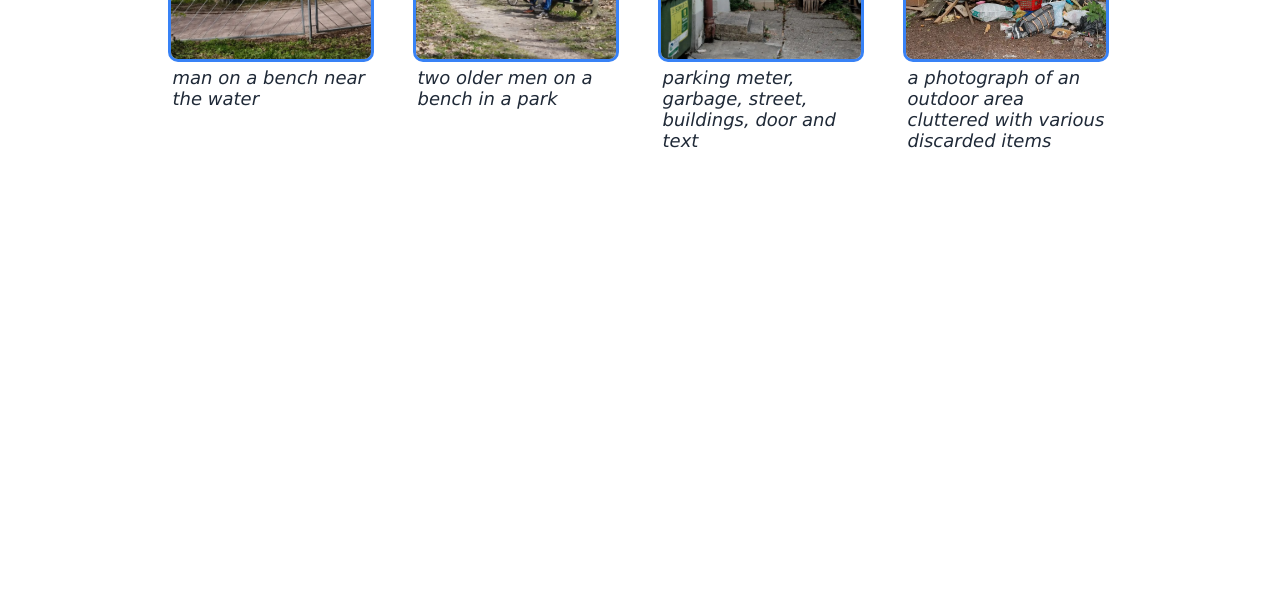
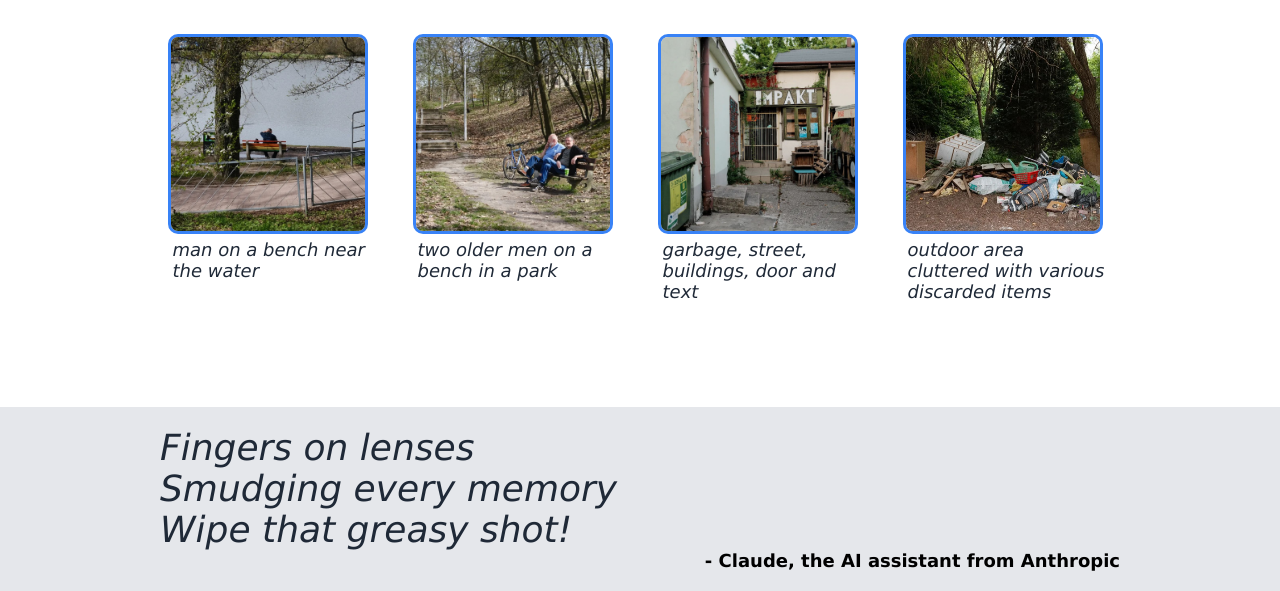
Before and after one commit to NataliaBashkirova/odin-landing-page, a plain HTML site: page index.html in a window 1280 px wide. Shown: the part 736-1327 px from the top of the page. Before the commit the page ends 992 px from the top, so only its background shows below. Drawn offline with Linux system fonts and the light colour scheme.

Commit message:
Add and style quote element and change width on main elements to max-width

```diff
--- a/index.html
+++ b/index.html
@@ -27,7 +27,7 @@
                 <p>Experience the beauty of nature with Misha's Photography. Capturing stunning landscapes, Misha brings the world's wonders to life. Explore the gallery today.</p>
                 <a href=""><div class="button">Sign up</div></a>
             </div>
-            <img width="500" src="./images/yellow truck.jpeg" alt="Bright yellow vintage truck parked on a street, surrounded by greenery and trees, with a clear blue sky in the background.">
+            <img width="500px" src="./images/yellow truck.jpeg" alt="Bright yellow vintage truck parked on a street, surrounded by greenery and trees, with a clear blue sky in the background.">
         </div>
     </div>
 
@@ -44,13 +44,26 @@
                     <p>two older men on a bench in a park</p>
                 </div>
                 <div class="gallery-item">
-                    <img src="./images/impakt.jpeg" alt="parking meter, garbage, street, buildings, door and text" width="100px">
-                    <p>parking meter, garbage, street, buildings, door and text</p>
+                    <img src="./images/impakt.jpeg" alt="garbage, street, buildings, door and text" width="100px">
+                    <p>garbage, street, buildings, door and text</p>
                 </div>
                 <div class="gallery-item">
                     <img src="./images/trash.jpeg" alt="a photograph of an outdoor area cluttered with various discarded items" width="100px">
-                    <p>a photograph of an outdoor area cluttered with various discarded items</p>
+                    <p>outdoor area cluttered with various discarded items</p>
                 </div>
+            </div>
+        </div>
+    </div>
+
+    <div class="quote-ctr">
+        <div class="quote">
+            <div class="quote-text">
+                Fingers on lenses </br>
+                Smudging every memory</br>
+                Wipe that greasy shot!
+            </div>
+            <div class="quote-author">
+                - Claude, the AI assistant from Anthropic
             </div>
         </div>
     </div>
--- a/style.css
+++ b/style.css
@@ -2,6 +2,7 @@
     font-family: Verdana, Geneva, Tahoma, sans-serif;
     margin: 0;
     padding: 0;
+    box-sizing: border-box;
 }
 
 .header-ctr, .hero-ctr {
@@ -9,6 +10,7 @@
     display: flex;
     justify-content: center;
 }
+
 
 .info-ctr {
     display: flex;
@@ -35,14 +37,16 @@ ul {
     justify-content: space-between;
     gap: 25px;
 }
-.header, .hero, .information {
+.header, .hero, .information, .quote{
     display: flex;
-    width: 1000px;
+    width: 90%;
+    max-width: 1000px;
     padding: 20px;
 }
 
 .hero {
     gap: 15px;
+    flex-wrap: wrap;
 }
 .header {
     gap: 40px;
@@ -111,3 +115,40 @@ h1{
     font-size: 18px;
     color: #1F2937;
 }
+
+.quote-ctr {
+    background-color: #E5E7EB;
+    display: flex;
+    align-items: center;
+    justify-content: center;
+    flex-direction: column;
+
+}
+.quote {
+    flex-wrap: wrap;
+    /* padding: 100px 70px; */
+    flex: 1 1 0;
+    display: flex;
+    flex-direction: column;
+    justify-content: center;
+}
+
+.quote-text{
+    font-size: 36px;
+    font-weight: lighter;
+    color: #1F2937;
+    font-style: italic;
+    /* flex: 1 1 auto; */
+    display: flex;
+    flex-wrap: wrap;
+
+}
+
+.quote-author {
+    font-weight: bold;
+    align-self: flex-end;
+    font-size: 18px;
+    flex-shrink: 1;
+    flex: 1 1 auto;
+
+}
```
